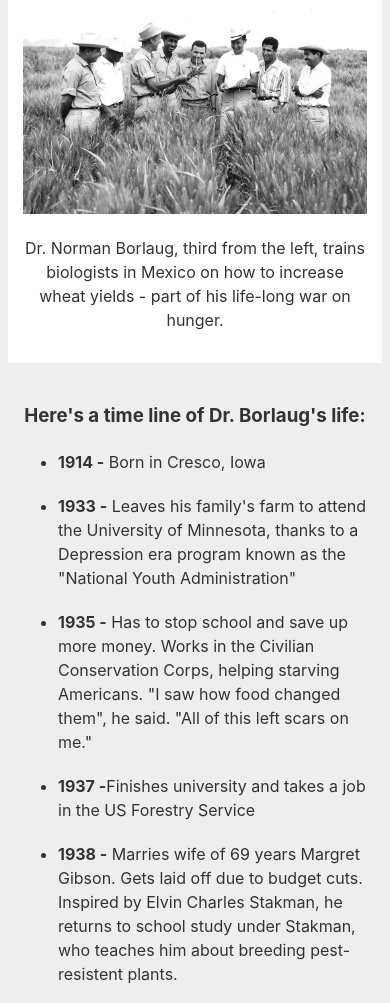
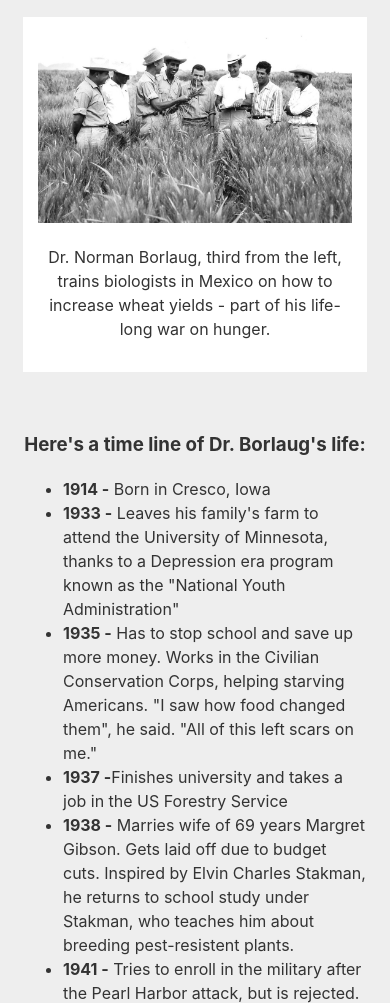
Before and after one commit to kevinandresbenitez/Tribute_page, a plain HTML site: page index.html in a window 390 px wide. Shown: the part 141-1144 px from the top of the page. Drawn offline with Linux system fonts and the light colour scheme.

Commit message:
Media query

```diff
--- a/styles.css
+++ b/styles.css
@@ -9,14 +9,14 @@ body{
 }
 
 .main{
-  padding 15px;
+  padding: 15px;
   margin: auto;
 }
 
 .img_container{
   background-color: white;
   padding: 15px;
-  margin 20px auto;
+  margin :20px auto;
 }
 .img_container img{
   width: 100%;
@@ -24,35 +24,22 @@ body{
 }
 
 #tribute-info{
-  width: 40%;
-  margin:auto;
+  margin: auto;
+
+  max-width: 800px;
   padding: 20px 0px;
 }
-#tribute-info ul li{
-  text-align: left;
+
+
+#tribute-info ul {
+  margin: 0px;
 }
 
+
 #tribute-info ul li{
-  margin: 20px 10px;
+
+  text-align: left;
 }
 #comentario{
   font-style: italic;
 }
-
-
-
-
-
-
-
-
-@media (max-width:800px){
-  img{
-    width: 100%;
-  }
-  #tribute-info {
-    width: 100%;
-
-  }
-
-}
```
